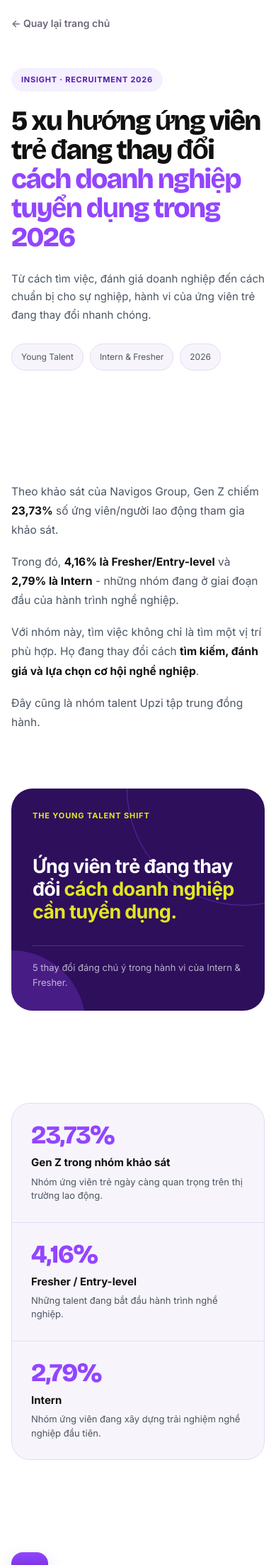
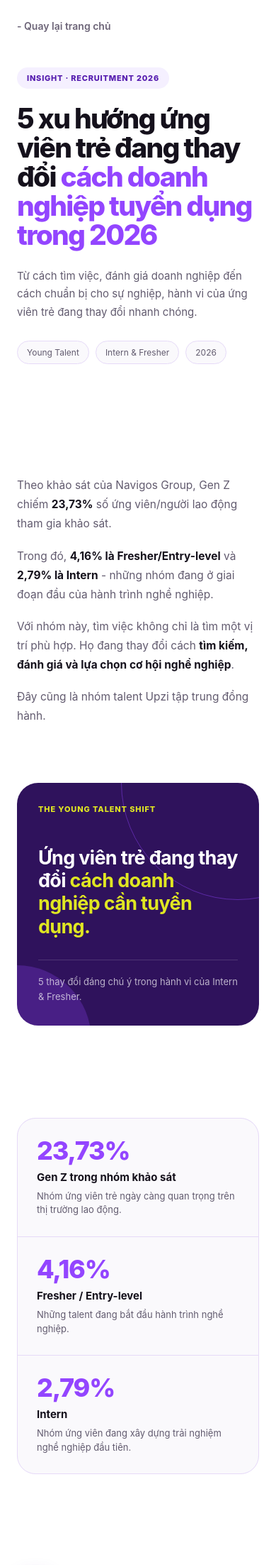
Before and after one commit to upzi-vn/staging, a Jekyll site: the page _posts/2026-08-11-xu-huong-tuyen-dung-2026.html, which Jekyll copies as it is, in a window 390 px wide. Shown: the top 2205 px of the page at 71% size. Built offline with Jekyll 4.4.1, drawn with Linux system fonts in a browser that asks for light colours; some of the changed text lies outside the part shown.

Commit message:
2026-08-11-xu-huong-tuyen-dung-2026.html

```diff
--- a/_posts/2026-08-11-xu-huong-tuyen-dung-2026.html
+++ b/_posts/2026-08-11-xu-huong-tuyen-dung-2026.html
@@ -1,86 +1,36 @@
-<!DOCTYPE html>
-<html lang="vi">
-<head>
-  <meta charset="UTF-8">
-  <meta name="viewport" content="width=device-width, initial-scale=1.0">
-
-  <title>{{ page.title }} | Upzi</title>
-
-  <link rel="preconnect" href="https://fonts.googleapis.com">
-  <link rel="preconnect" href="https://fonts.gstatic.com" crossorigin>
-
-  <link
-    href="https://fonts.googleapis.com/css2?family=Bricolage+Grotesque:opsz,wght@12..96,600;12..96,700;12..96,800&family=Manrope:wght@500;600;700;800&family=Inter:wght@400;500;600;700&display=swap"
-    rel="stylesheet"
-  >
-
 <style>
-
 /* =========================================================
    UPZI INSIGHT ARTICLE
    5 TRENDS - YOUNG TALENT & RECRUITMENT 2026
 ========================================================= */
 
-    :root {
+.insight-page {
   --purple: #9345FF;
-      --purple-dark: #551caf;
-      --purple-deep: #2E0F5C;
-      --purple-deeper: #1d0940;
-      --purple-tint: #F4EDFF;
-
-      --yellow: #E0E722;
-      --mint: #5FE0BB;
-      --coral: #FF968C;
-
-      --ink: #111111;
-      --body: #4b5563;
+  --purple-dark: #551CAF;
+  --purple-deep: #2F125C;
+
+  --lime: #E0E722;
+  --lime-dark: #89BF00;
+
+  --light-green-1: #E5E5E5;
+  --light-green-2: #E1EFBD;
+
+  --mint: #50D5B2;
+  --yellow: #FFD166;
+  --orange: #FF873D;
+  --coral: #FF8F8A;
+
+  --ink: #15111C;
+  --body: #625B6F;
   --muted: #8C8597;
-
-      --white: #ffffff;
-      --off: #F7F5FB;
 
   --purple-soft: #F5F0FF;
   --purple-line: #E6DAF8;
 
-      --light-green-1: #E5E5E5;
-      --light-green-2: #E1EFBD;
-
-      --font-display: 'Bricolage Grotesque', sans-serif;
-      --font-sub: 'Manrope', sans-serif;
-      --font-body: 'Inter', -apple-system, BlinkMacSystemFont, "Segoe UI", sans-serif;
-    }
-
-
-    * {
-      box-sizing: border-box;
-      margin: 0;
-      padding: 0;
-    }
-
-    html {
-      scroll-behavior: smooth;
-    }
-
-    body {
-      font-family: var(--font-body);
-      color: var(--ink);
-      background: var(--white);
-      line-height: 1.6;
-      -webkit-font-smoothing: antialiased;
-    }
-
-    a {
-      text-decoration: none;
-      color: inherit;
-    }
-
-
-    /* =========================================================
-       INSIGHT PAGE WRAP
-    ========================================================= */
-
-    .insight-page {
-      font-family: var(--font-body);
+  --off-white: #FAF9FC;
+  --white: #FFFFFF;
+
+  font-family: Inter, -apple-system, BlinkMacSystemFont, "Segoe UI", sans-serif;
   color: var(--ink);
   background: var(--white);
   overflow: hidden;
@@ -167,7 +116,6 @@
 
   color: var(--ink);
 
-      font-family: var(--font-display);
   font-size: clamp(40px, 5.8vw, 66px);
   line-height: 1.05;
   letter-spacing: -.045em;
@@ -204,7 +152,7 @@
   color: var(--body);
 
   font-size: 12px;
-      background: var(--off);
+  background: var(--off-white);
 }
 
 
@@ -297,7 +245,7 @@
 .insight-opening-mini {
   margin-bottom: 46px;
 
-      color: var(--yellow);
+  color: var(--lime);
 
   font-size: 11px;
   font-weight: 800;
@@ -316,7 +264,7 @@
 }
 
 .insight-opening-big span {
-      color: var(--yellow);
+  color: var(--lime);
 }
 
 .insight-opening-note {
@@ -357,7 +305,7 @@
 
 .insight-data-item {
   padding: 30px 28px;
-      background: var(--off);
+  background: var(--off-white);
 }
 
 .insight-data-number {
@@ -365,7 +313,6 @@
 
   color: var(--purple);
 
-      font-family: var(--font-display);
   font-size: 40px;
   line-height: 1;
   font-weight: 780;
@@ -390,6 +337,40 @@
 
 
 /* =========================================================
+   ARTICLE IMAGE
+========================================================= */
+
+.insight-image {
+  width: 100%;
+  margin: 38px 0 36px;
+
+  overflow: hidden;
+
+  border-radius: 26px;
+
+  background: var(--off-white);
+}
+
+.insight-image img {
+  display: block;
+
+  width: 100%;
+  height: 360px;
+
+  object-fit: cover;
+}
+
+.insight-image-caption {
+  padding: 12px 16px;
+
+  color: var(--muted);
+
+  font-size: 11px;
+  line-height: 1.5;
+}
+
+
+/* =========================================================
    TREND SECTIONS
 ========================================================= */
 
@@ -399,7 +380,7 @@
 }
 
 .insight-trend.alt {
-      background: var(--off);
+  background: var(--off-white);
 }
 
 .insight-trend.soft {
@@ -462,7 +443,6 @@
 
   margin: 0 0 22px;
 
-      font-family: var(--font-display);
   font-size: clamp(30px, 4vw, 46px);
   line-height: 1.12;
   letter-spacing: -.035em;
@@ -527,7 +507,7 @@
 }
 
 .insight-ai-card.highlight .insight-ai-card-label {
-      color: var(--yellow);
+  color: var(--lime);
 }
 
 .insight-ai-card h3 {
@@ -726,7 +706,7 @@
 }
 
 .insight-pipeline-card.dark .insight-pipeline-number {
-      color: var(--yellow);
+  color: var(--lime);
 }
 
 .insight-pipeline-card h3 {
@@ -836,7 +816,6 @@
 
   margin: 0 0 13px;
 
-      font-family: var(--font-display);
   font-size: 25px;
   line-height: 1.2;
   letter-spacing: -.025em;
@@ -936,7 +914,6 @@
 
   color: var(--white);
 
-      font-family: var(--font-display);
   font-size: clamp(35px, 5vw, 52px);
   line-height: 1.08;
   letter-spacing: -.04em;
@@ -963,7 +940,7 @@
 
   padding: 0 28px;
 
-      background: var(--yellow);
+  background: var(--lime);
   color: var(--purple-deep);
 
   border-radius: 999px;
@@ -980,105 +957,90 @@
 
 .insight-footer-button:hover {
   transform: translateY(-2px);
+
   background: #EBF13B;
 }
 
 
 /* =========================================================
    FOOTER CONTACT
-       Same footer structure as Success Story
 ========================================================= */
 
 .insight-footer-bottom {
   position: relative;
   z-index: 2;
 
-      padding: 46px 0 26px;
-
-      background: var(--off);
-
-      border-top: 1px solid #eae5f3;
+  padding: 42px 0 38px;
+
+  background: #FAF9FC;
+
+  border-top: 1px solid #E8E4EC;
 }
 
 .insight-footer-bottom-inner {
-      display: flex;
-
-      justify-content: space-between;
-
-      flex-wrap: wrap;
-
-      gap: 30px;
-
-      padding-bottom: 28px;
-
-      border-bottom: 1px solid #e6e1ef;
-    }
-
-    .insight-footer-brand-column {
-      max-width: 420px;
+  display: grid;
+  grid-template-columns: 1.7fr 1.25fr .55fr;
+  gap: 70px;
+
+  align-items: start;
 }
 
 .insight-footer-brand {
-      margin: 0 0 10px;
-
-      color: var(--purple-dark);
-
-      font-family: var(--font-display);
-      font-size: 21px;
+  margin: 0 0 18px;
+
+  color: #551CAF;
+
+  font-size: 18px;
+  line-height: 1;
+  font-weight: 800;
+  letter-spacing: -.04em;
+}
+
+.insight-footer-description {
+  max-width: 440px;
+
+  margin: 0;
+
+  color: #8C8597;
+
+  font-size: 13px;
+  line-height: 1.6;
+}
+
+.insight-footer-column-title {
+  margin: 0 0 14px;
+
+  color: #A095B0;
+
+  font-size: 10px;
   line-height: 1;
   font-weight: 700;
-      letter-spacing: -.02em;
-    }
-
-    .insight-footer-description {
-      margin: 0;
-
-      color: #7a7488;
-
-      font-size: 13.5px;
-      line-height: 1.75;
-    }
-
-    .insight-footer-column-title {
-      margin: 0 0 8px;
-
-      color: #a49db4;
-
-      font-family: var(--font-sub);
-      font-size: 11.5px;
-      line-height: 1;
-      font-weight: 700;
-      letter-spacing: .06em;
+  letter-spacing: .08em;
   text-transform: uppercase;
 }
 
 .insight-footer-contact p,
 .insight-footer-social p {
-      margin: 0;
-
-      color: #7a7488;
-
-      font-size: 13.5px;
-      line-height: 1.75;
+  margin: 0 0 7px;
+
+  color: #71697D;
+
+  font-size: 13px;
+  line-height: 1.45;
 }
 
 .insight-footer-social a {
-      color: #7a7488;
+  color: #71697D;
+
   text-decoration: none;
 
+  font-size: 13px;
+
   transition: color .2s ease;
 }
 
 .insight-footer-social a:hover {
-      color: var(--purple-dark);
-    }
-
-    .insight-footer-copyright {
-      padding-top: 20px;
-
-      font-size: 12px;
-
-      color: #a49db4;
+  color: #551CAF;
 }
 
 
@@ -1127,6 +1089,14 @@
     border-left: 1px solid var(--purple-line);
   }
 
+  .insight-footer-bottom-inner {
+    grid-template-columns: 1.5fr 1fr;
+    gap: 40px;
+  }
+
+  .insight-footer-social {
+    grid-column: 2;
+  }
 }
 
 
@@ -1252,40 +1222,48 @@
   }
 
   .insight-footer-bottom {
-        padding: 36px 0 26px;
+    padding: 36px 0;
   }
 
   .insight-footer-bottom-inner {
+    display: flex;
     flex-direction: column;
     gap: 28px;
   }
 
-      .insight-footer-brand-column {
+  .insight-footer-social {
+    grid-column: auto;
+  }
+
+  .insight-footer-description {
     max-width: 100%;
   }
 
-    }
-
+  .insight-image {
+    margin: 30px 0;
+    border-radius: 20px;
+  }
+
+  .insight-image img {
+    height: 240px;
+  }
+}
 </style>
-</head>
-
-
-<body>
+
 
 <div class="insight-page">
 
 
   <!-- =====================================================
        BACK TO HOME
-       Same format structure as Success Story
   ====================================================== -->
 
   <section class="insight-back">
 
     <div class="insight-container">
 
-      <a href="{{ '/' | relative_url }}">
-        ← Quay lại trang chủ
+      <a href="https://upzi-vn.github.io/staging/dung/">
+        - Quay lại trang chủ
       </a>
 
     </div>
@@ -1497,6 +1475,20 @@
             đủ để cho thấy ứng viên có thực sự phù hợp hay không.
           </p>
 
+
+          <!-- IMAGE 01 -->
+
+          <div class="insight-image">
+
+            <img
+              src="images/business-meeting.jpg"
+              alt="Business meeting"
+              loading="lazy"
+            >
+
+          </div>
+
+
           <div class="insight-ai-layout">
 
             <div class="insight-ai-card">
@@ -1533,6 +1525,7 @@
             </div>
 
           </div>
+
 
           <div class="insight-quote">
 
@@ -1592,6 +1585,20 @@
             khiến họ cân nhắc nghỉ việc.
           </p>
 
+
+          <!-- IMAGE 02 -->
+
+          <div class="insight-image">
+
+            <img
+              src="images/business-people-standing-near-office-city.jpg"
+              alt="Young professionals standing near office"
+              loading="lazy"
+            >
+
+          </div>
+
+
           <div class="insight-quote">
 
             <p>
@@ -1648,6 +1655,20 @@
             và nội dung doanh nghiệp chia sẻ đều có thể trở thành điểm chạm.
           </p>
 
+
+          <!-- IMAGE 03 -->
+
+          <div class="insight-image">
+
+            <img
+              src="images/happy-young-asian-colleagues-casual-clothes-taking-selfie-office.jpg"
+              alt="Young Asian colleagues taking selfie in office"
+              loading="lazy"
+            >
+
+          </div>
+
+
           <div class="insight-touchpoints">
 
             <div class="insight-touchpoint">
@@ -1763,6 +1784,20 @@
             trong suốt quá trình tuyển dụng.
           </p>
 
+
+          <!-- IMAGE 04 -->
+
+          <div class="insight-image">
+
+            <img
+              src="images/togetherness-adult-office-corporate-meeting.jpg"
+              alt="Corporate team meeting"
+              loading="lazy"
+            >
+
+          </div>
+
+
           <div class="insight-journey">
 
             <div class="insight-journey-item">
@@ -1883,6 +1918,7 @@
             là yếu tố Gen Z ưu tiên hàng đầu.
           </p>
 
+
           <div class="insight-pipeline">
 
             <div class="insight-pipeline-card">
@@ -2041,8 +2075,7 @@
           </div>
 
           <p class="insight-footer-description">
-            Một sản phẩm của Công Ty Cổ Phần
-            Navigos Group Việt Nam.
+            Một sản phẩm của Công Ty Cổ Phần Navigos Group Việt Nam.
           </p>
 
         </div>
@@ -2053,7 +2086,7 @@
         <div class="insight-footer-contact">
 
           <div class="insight-footer-column-title">
-            Liên hệ
+            LIÊN HỆ
           </div>
 
           <p>
@@ -2076,7 +2109,7 @@
         <div class="insight-footer-social">
 
           <div class="insight-footer-column-title">
-            Kết nối
+            KẾT NỐI
           </div>
 
           <p>
@@ -2093,20 +2126,9 @@
 
       </div>
 
-
-      <div class="insight-footer-copyright">
-
-        © 2026 Upzi — Member of Navigos Group.
-        All rights reserved.
-
-      </div>
-
-    </div>
-
-  </div>
-
-
-</div>
-
-</body>
-</html>
+    </div>
+
+  </div>
+
+
+</div>
```
Also changed, not shown: other parts of _posts/2026-08-11-xu-huong-tuyen-dung-2026.html (+3 -7 lines). Lines whose indentation alone changed are shown as unchanged.
